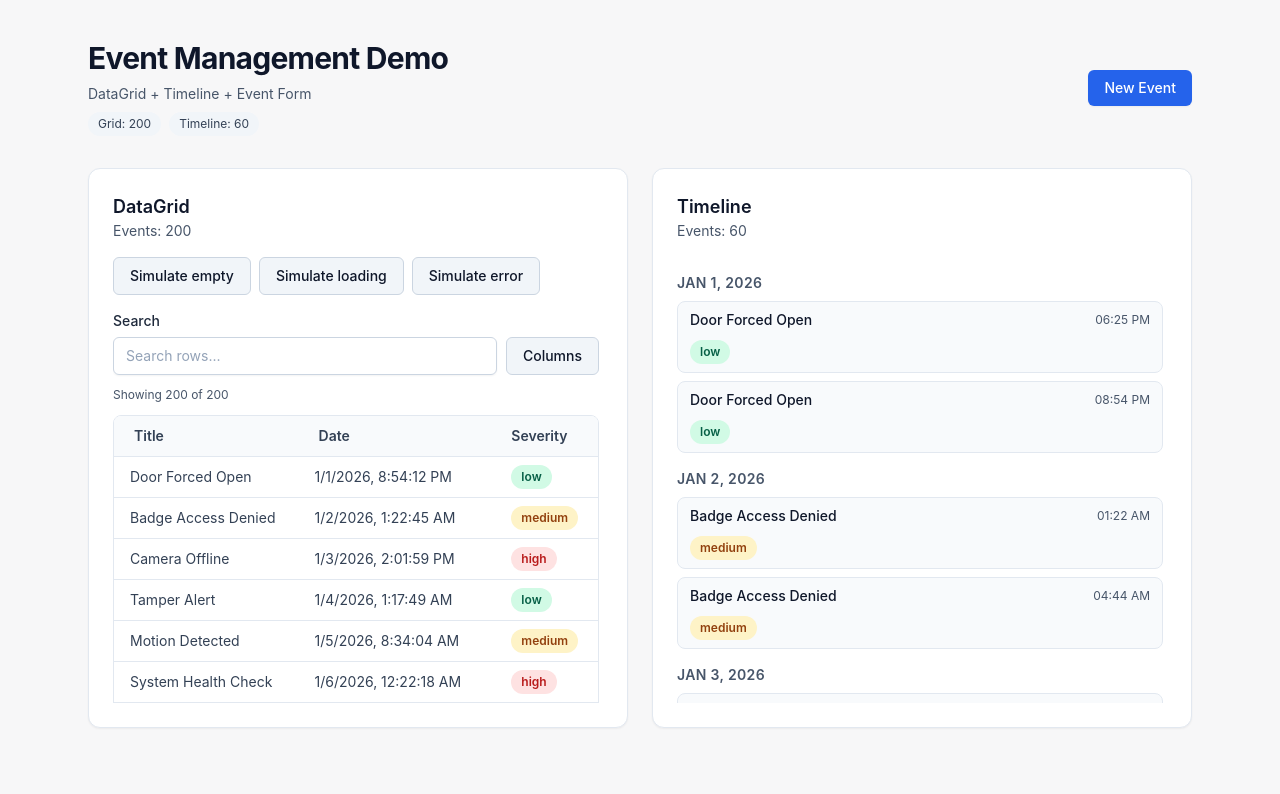
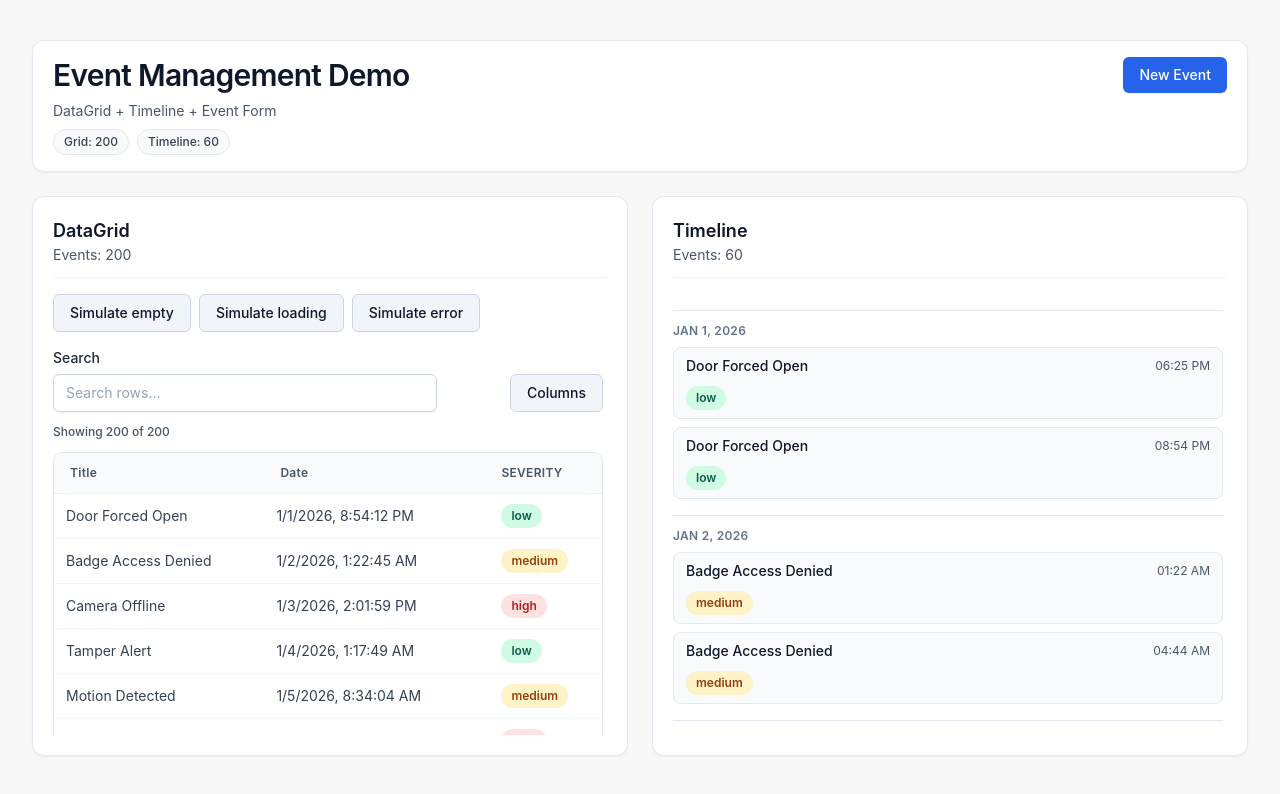
Before and after one commit to krisshkodrani/component-library-demo, a React (Vite) app: page / in a window 1280 px wide. Shown: the top 794 px of the page. Built offline with nearby package versions, Linux system fonts and the light colour scheme.

Commit message:
style: refine spacing, typography, and focus states

```diff
--- a/src/demo/DemoApp.tsx
+++ b/src/demo/DemoApp.tsx
@@ -57,18 +57,20 @@ export function DemoApp() {
   ]
 
   return (
-    <main className="mx-auto flex min-h-screen w-full max-w-6xl flex-col gap-8 px-6 py-10">
-      <header className="flex flex-wrap items-center justify-between gap-4">
+    <main className="mx-auto flex min-h-screen w-full max-w-7xl flex-col gap-6 px-4 py-8 sm:px-6 lg:px-8 lg:py-10">
+      <header className="flex flex-wrap items-start justify-between gap-4 rounded-xl border border-slate-200 bg-white px-5 py-4 shadow-sm">
         <div className="space-y-2">
-          <h1 className="text-3xl font-bold tracking-tight text-slate-900">
+          <h1 className="text-2xl font-semibold tracking-tight text-slate-900 sm:text-3xl">
             Event Management Demo
           </h1>
-          <p className="text-sm text-slate-600">DataGrid + Timeline + Event Form</p>
-          <div className="flex flex-wrap items-center gap-2 text-xs text-slate-700">
-            <span className="rounded-full bg-slate-100 px-2.5 py-1">
+          <p className="text-sm text-slate-600">
+            DataGrid + Timeline + Event Form
+          </p>
+          <div className="flex flex-wrap items-center gap-2 text-xs font-medium text-slate-700">
+            <span className="rounded-full border border-slate-200 bg-slate-50 px-2.5 py-1">
               Grid: {gridEvents.length}
             </span>
-            <span className="rounded-full bg-slate-100 px-2.5 py-1">
+            <span className="rounded-full border border-slate-200 bg-slate-50 px-2.5 py-1">
               Timeline: {timelineEvents.length}
             </span>
           </div>
@@ -112,8 +114,8 @@ export function DemoApp() {
       </header>
 
       <section className="grid gap-6 md:grid-cols-2">
-        <article className="flex min-h-0 max-h-[60vh] flex-col rounded-xl border border-slate-200 bg-white p-6 shadow-sm md:max-h-[70vh]">
-          <header className="mb-4">
+        <article className="flex min-h-0 max-h-[60vh] flex-col rounded-xl border border-slate-200 bg-white p-5 shadow-sm md:max-h-[70vh]">
+          <header className="mb-4 border-b border-slate-100 pb-3">
             <h2 className="text-lg font-semibold text-slate-900">DataGrid</h2>
             <p className="text-sm text-slate-600">Events: {gridEvents.length}</p>
           </header>
@@ -151,8 +153,8 @@ export function DemoApp() {
           </div>
         </article>
 
-        <article className="flex min-h-0 max-h-[60vh] flex-col rounded-xl border border-slate-200 bg-white p-6 shadow-sm md:max-h-[70vh]">
-          <header className="mb-4">
+        <article className="flex min-h-0 max-h-[60vh] flex-col rounded-xl border border-slate-200 bg-white p-5 shadow-sm md:max-h-[70vh]">
+          <header className="mb-4 border-b border-slate-100 pb-3">
             <h2 className="text-lg font-semibold text-slate-900">Timeline</h2>
             <p className="text-sm text-slate-600">
               Events: {timelineEvents.length}
--- a/src/ui/DataGrid/DataGrid.tsx
+++ b/src/ui/DataGrid/DataGrid.tsx
@@ -180,7 +180,7 @@ export function DataGrid<T>({
         </DropdownMenu>
       </div>
 
-      <p className="text-xs text-slate-600">
+      <p className="text-xs font-medium text-slate-600">
         Showing {totalFilteredRows} of {totalRows}
       </p>
 
@@ -201,15 +201,15 @@ export function DataGrid<T>({
         </div>
       ) : (
         <>
-          <div className="overflow-x-auto rounded-lg border border-slate-200">
+          <div className="overflow-x-auto rounded-lg border border-slate-200 bg-white">
             <table className="w-full border-collapse text-left text-sm">
-              <thead className="sticky top-0 z-10 bg-slate-50">
+              <thead className="sticky top-0 z-10 bg-slate-50/95 backdrop-blur">
                 <tr>
                   {visibleColumns.map((column) => (
                     <th
                       key={column.id}
                       scope="col"
-                      className="border-b border-slate-200 px-4 py-2 font-semibold text-slate-700"
+                      className="border-b border-slate-200 px-3 py-2.5 text-xs font-semibold uppercase tracking-wide text-slate-600"
                     >
                       {(() => {
                         const isSortable = column.sortable ?? Boolean(column.sortValue)
@@ -249,16 +249,16 @@ export function DataGrid<T>({
                   <tr
                     key={getRowId ? getRowId(row) : rowIndex}
                     onClick={onRowClick ? () => onRowClick(row) : undefined}
-                    className={`border-b border-slate-200 ${
-                      onRowClick ? 'cursor-pointer hover:bg-slate-50' : ''
+                    className={`border-b border-slate-100 ${
+                      onRowClick ? 'cursor-pointer hover:bg-slate-50/80' : ''
                     } ${
                       getRowId && selectedRowId === getRowId(row)
-                        ? 'bg-blue-50'
+                        ? 'bg-blue-50/70'
                         : ''
                     }`.trim()}
                   >
                     {visibleColumns.map((column) => (
-                      <td key={column.id} className="px-4 py-2 text-slate-700">
+                      <td key={column.id} className="px-3 py-2.5 text-slate-700">
                         {column.accessor(row)}
                       </td>
                     ))}
--- a/src/ui/Timeline/Timeline.tsx
+++ b/src/ui/Timeline/Timeline.tsx
@@ -63,8 +63,11 @@ export function Timeline({
         {announcement}
       </div>
       {groups.map((group) => (
-        <section key={group.dayKey} className="space-y-2">
-          <h3 className="text-sm font-semibold uppercase tracking-wide text-slate-600">
+        <section
+          key={group.dayKey}
+          className="space-y-2 border-t border-slate-200 pt-3 first:border-t-0 first:pt-0"
+        >
+          <h3 className="text-xs font-semibold uppercase tracking-wide text-slate-500">
             {group.label}
           </h3>
           <ul className="space-y-2">
@@ -84,7 +87,7 @@ export function Timeline({
                   onSelect ? 'cursor-pointer hover:bg-slate-100' : ''
                 } ${
                   event.id === selectedId
-                    ? 'border-blue-300 bg-blue-50'
+                    ? 'border-blue-200 bg-blue-50/70'
                     : 'border-slate-200 bg-slate-50'
                 } focus-visible:outline-none focus-visible:ring-2 focus-visible:ring-blue-600 focus-visible:ring-offset-2`.trim()}
                 tabIndex={onSelect ? 0 : -1}
@@ -108,7 +111,7 @@ export function Timeline({
                   }
                 }}
               >
-                <div className="flex items-center justify-between gap-2">
+                <div className="flex flex-col gap-1 sm:flex-row sm:items-center sm:justify-between sm:gap-3">
                   <p className="text-sm font-medium text-slate-900">{event.title}</p>
                   <time className="text-xs text-slate-600">
                     {new Date(event.dateISO).toLocaleTimeString([], {
```
